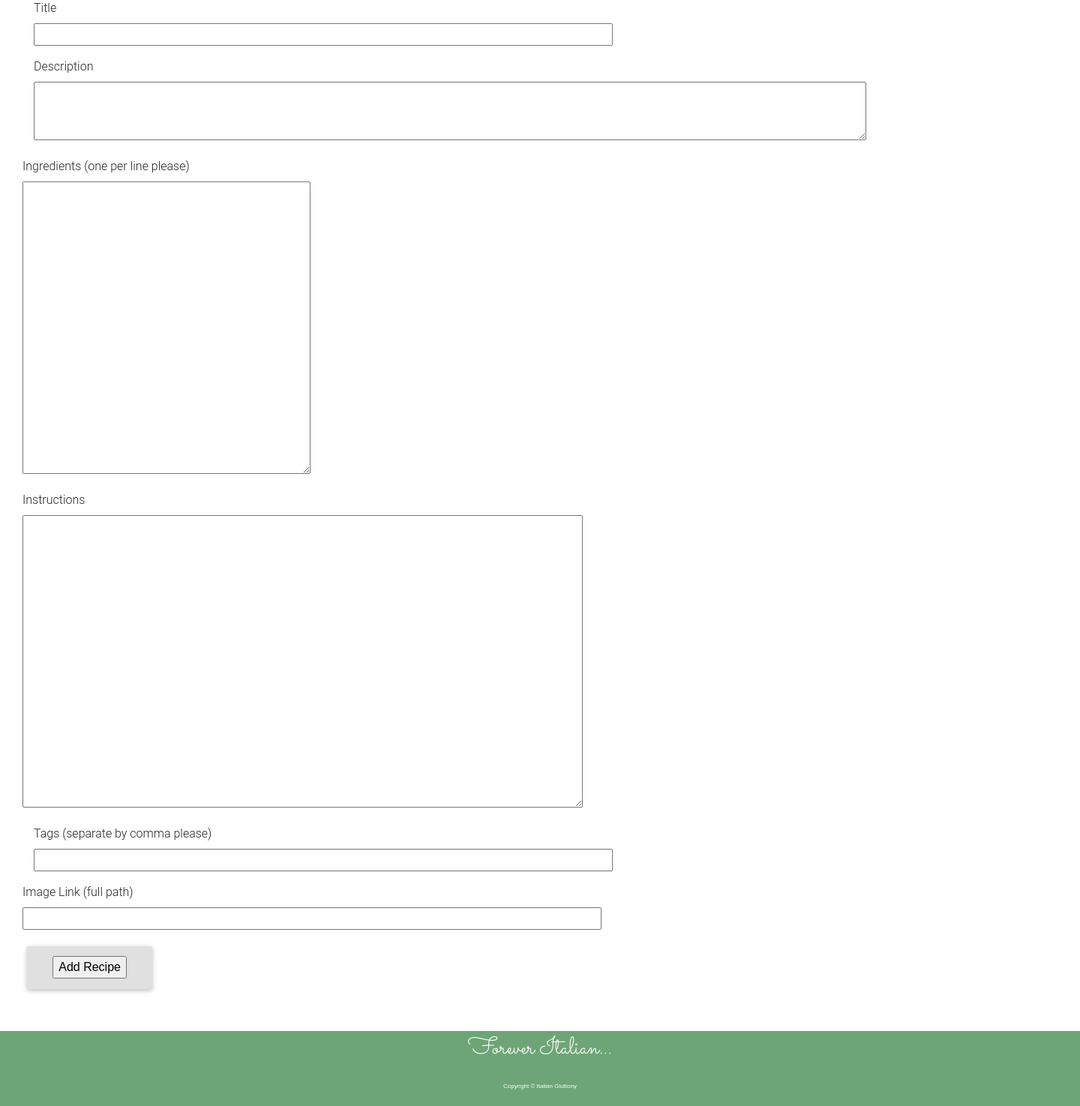
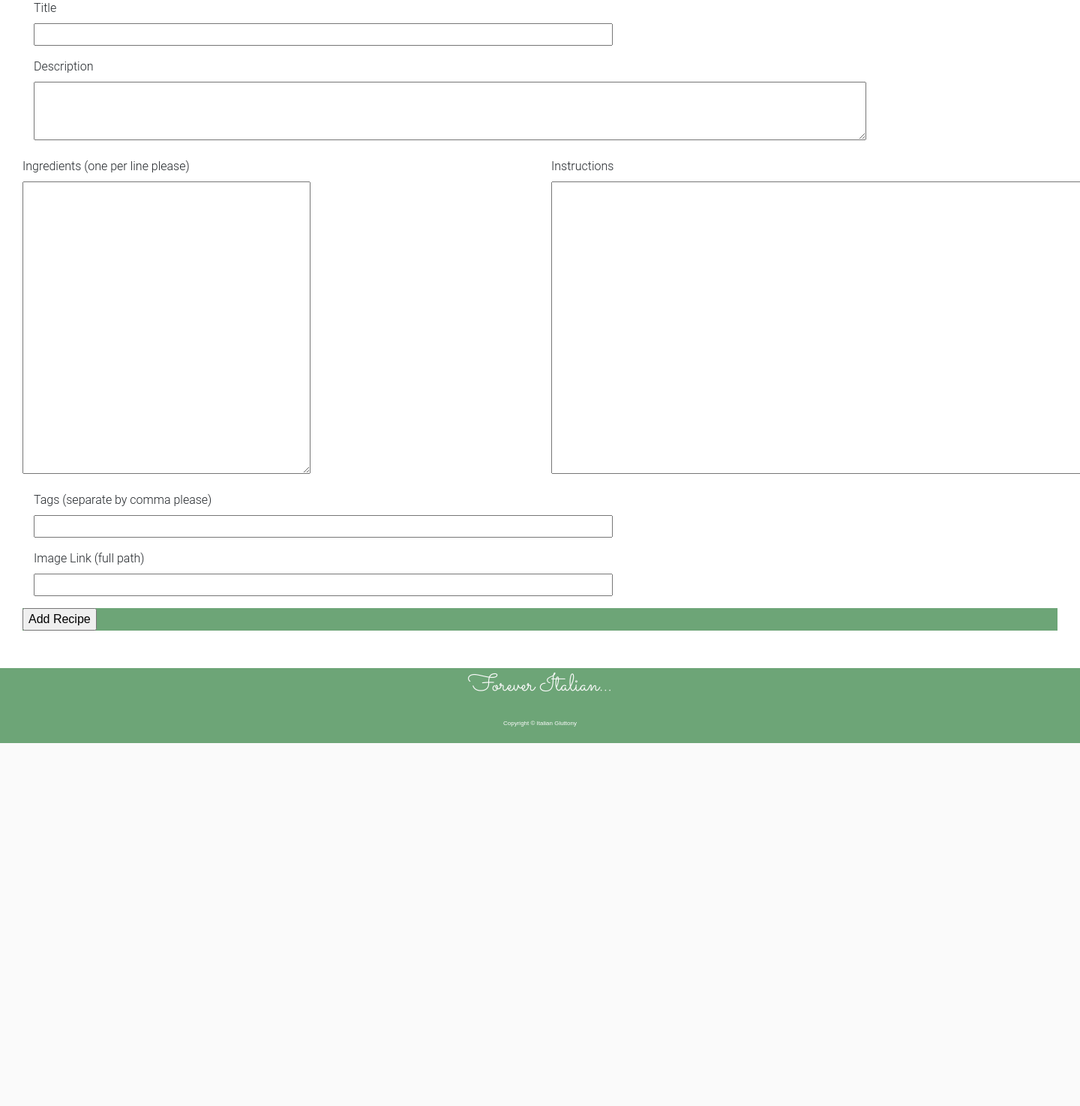
Before and after one commit to Vicky185/italianrecipe-app, a Flask app: page /create_recipe in a window 1440 px wide; the page is wider, and only the part inside the window is pictured. Shown: the part 317-1792 px from the top of that part at 75% size. After the commit the page ends 1308 px from the top of that part, so only its background shows below. Run offline with Flask 2, Linux system fonts and the light colour scheme; some libraries are stand-ins or nearby versions.

Commit message:
form styling for creating recipe

```diff
--- a/static/css/style.css
+++ b/static/css/style.css
@@ -190,9 +190,15 @@ p.jumbo-heading {
 /* --------------------------------------------------------------- create recipe form styling */
 
 p.create-form-style{
-
+    font-family: 'Raleway: 400', sans-serif;
+    font-size: 16px;
 }
 
+.button-submit{
+    color: #fafafa;
+    background-color: #6da577;
+    border: none;
+}
 
 /*  --------------------------------------------------------------- footer styling */
 
--- a/templates/create_recipe.html
+++ b/templates/create_recipe.html
@@ -3,16 +3,16 @@
 <h4> Add and Share Your Own Recipe!</h4>
 
 
-<form action="{{url_for('create_recipe')}}" method="POST" class="col-12">
+<form action="{{url_for('create_recipe')}}" method="POST" class="col-12 create-form-style">
         {{ form.csrf_token }}
-        <p class="col-12 create-form-style">
+        <p class="col-12">
             {{ form.title.label }}<br>
             {{ form.title(size=80) }}<br>
             {%  for error in form.title.errors %}
                 <span style="color: red;">{{ error }}</span>
             {% endfor %}
         </p>
-        <p class="col-12 create-form-style">
+        <p class="col-12">
             {{ form.description.label }}<br>
             {{ form.description(cols="120", rows="3") }}<br>
             {%  for error in form.description.errors %}
@@ -20,7 +20,7 @@
             {% endfor %}
         </p>
         <div class="row">
-            <div class="col-md-6 create-form-style">
+            <div class="col-md-6">
                 <p>
                     {{ form.ingredients.label }}<br>
                     {{ form.ingredients(cols="40", rows="16") }}
@@ -29,7 +29,7 @@
                     {% endfor %}
                 </p>
             </div>
-            <div class="col-md-8 create-form-style">
+            <div class="col-md-6">
                 <p>
                     {{ form.method.label }}<br>
                     {{ form.method(cols="80", rows="16") }}
@@ -39,21 +39,21 @@
                 </p>
             </div>
         </div>
-        <p class="col-12 create-form-style">
+        <p class="col-12">
             {{ form.tags.label }}<br>
             {{ form.tags(size=80) }}<br>
             {%  for error in form.tags.errors %}
                 <span style="color: red;">{{ error }}</span>
             {% endfor %}
         </p>
-        <p class="create-form-style">
+        <p class="col-12">
             {{ form.image.label }}<br>
             {{ form.image(size=80) }}<br>
             {%  for error in form.image.errors %}
                 <span style="color: red;">{{ error }}</span>
             {% endfor %}
         </p>
-        <p class="btn btn-light general-text">{{ form.submit() }}</p>
+        <p class="general-text button-submit">{{ form.submit() }}</p>
     </div>
     </form>
 
```
